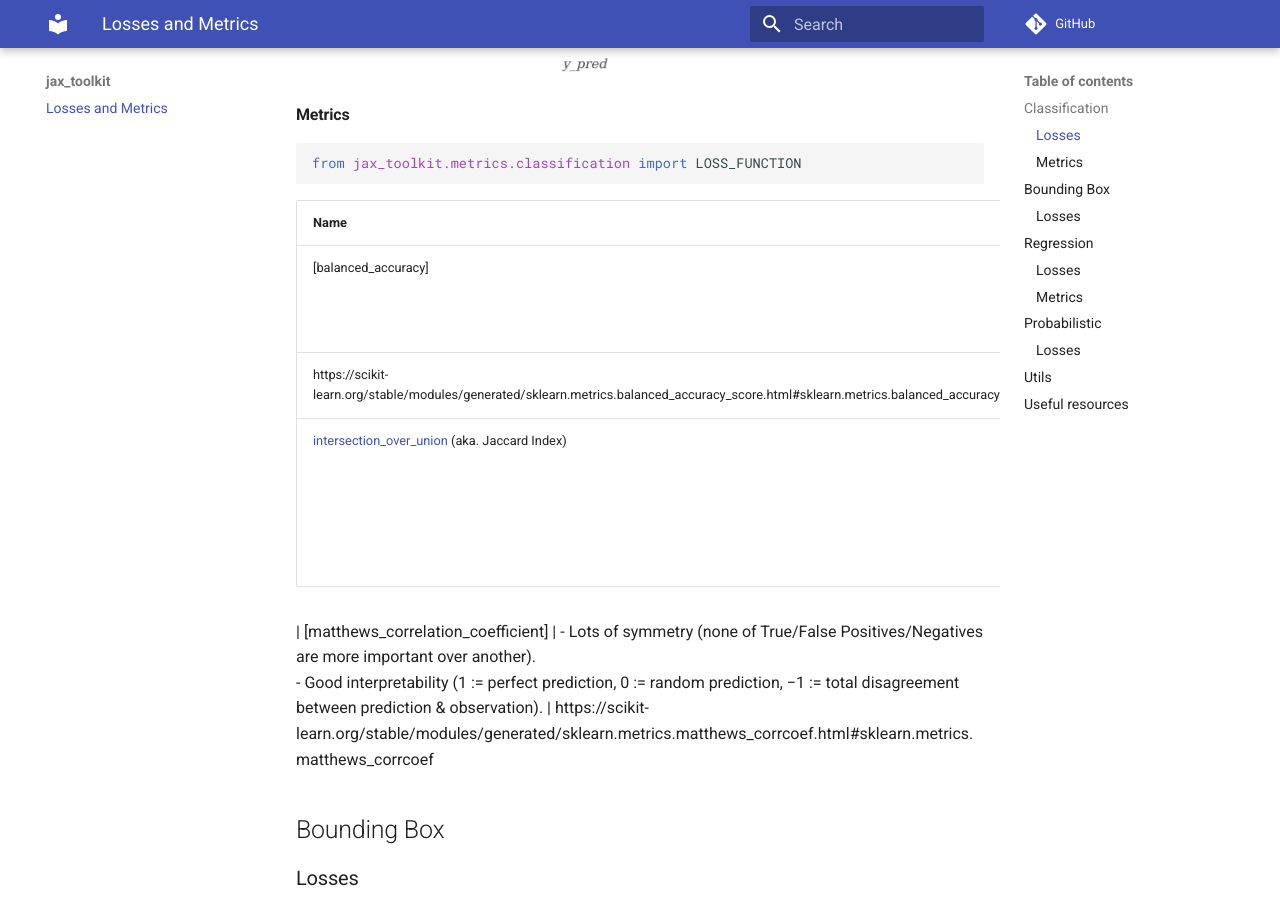
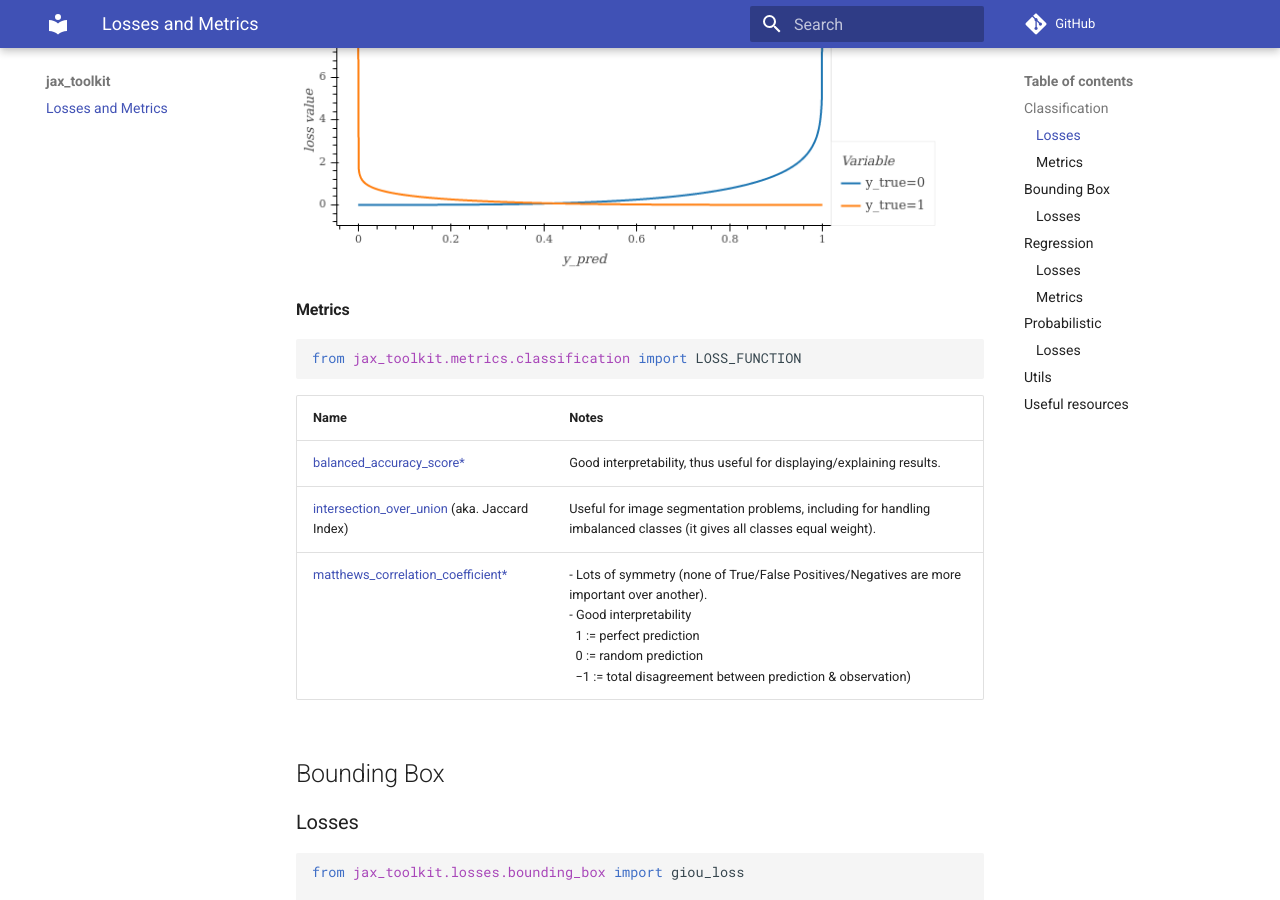
Before and after one commit to asmith26/jax_toolkit, an MkDocs documentation site: the page built from docs/losses_and_metrics.md, in a window 1280 px wide and 900 px high, scrolled down 2399 px. Built offline with MkDocs 1.6.1 and Material for MkDocs 9.7.7, drawn with Linux system fonts in a browser that asks for light colours; comment, search, counter and statistics services are not loaded; some of the changed lines change nothing that is shown; some of the changed text lies outside the part shown.

Commit message:
Add implementation/design choices information. (#68)

````diff
--- a/docs/losses_and_metrics.md
+++ b/docs/losses_and_metrics.md
@@ -1,4 +1,6 @@
 # Losses and Metrics
+
+The `lossses` and `metrics` modules contain some commonly used such functions implemented with jax to benefit from [jax primitives](https://jax.readthedocs.io/en/latest/notebooks/How_JAX_primitives_work.html) like `grad` and `jit`. The documentation below also lists some commonly used such metrics that we have not implemented in jax, and we instead point readers to well-used implementations (often scikit-learn, marked with an asterisk *). Such functions have not been implemented because we believe they will not be required to work with the [jax primitives](https://jax.readthedocs.io/en/latest/notebooks/How_JAX_primitives_work.html) (e.g. metrics do not often need to be differentiated) - of course if you feel this library would benefit from such implementations, contributions are very welcome.
 
 Loss functions are normally minimised (e.g. for learning/optimising a model), and metrics are normally maximised (e.g for further evaluating the performance of a model). Most loss and metric functions have been designed to work in a similar way to [scikit-learn metrics](https://scikit-learn.org/stable/modules/classes.html#module-sklearn.metrics) if available, otherwise [tensorflow](https://www.tensorflow.org/api_docs/python/tf)/[tensorflow addons](https://www.tensorflow.org/addons/api_docs/python/tfa/) (e.g. same names, similar implementations), and have the form:
 
@@ -18,7 +20,6 @@
 | [squared_hinge]() | This has been shown to converge faster, provide better performance and be more robust to noise (see [this paper](https://arxiv.org/abs/1702.05659)). Expects `y_true` to be binary or multiclass classifications in the set {-1, +1}. |
 | [sigmoid_focal_crossentropy]() | Shown to be useful for classification when you have highly imbalanced classes (e.g. for ["object detection where the imbalance between the background class and other classes is extremely high"](https://www.tensorflow.org/addons/api_docs/python/tfa/losses/SigmoidFocalCrossEntropy)). |
 
-
 https://towardsdatascience.com/handling-class-imbalanced-data-using-a-loss-specifically-made-for-it-6e58fd65ffab
 
 ![comparing_loss_functions_when_y_true=0 plot](img/comparing_loss_functions_when_y_true=0.png)
@@ -28,8 +29,6 @@
 ![squared_hinge plot](img/squared_hinge.png)
 ![sigmoid_foca lcrossentropy plt](img/sigmoid_focal_crossentropy.png)
 
-
-
 #### Metrics
 ```python
 from jax_toolkit.metrics.classification import LOSS_FUNCTION
@@ -37,13 +36,9 @@
 
 | Name | Notes |
 |---|---|
-| [balanced_accuracy] | Good interpretability, thus useful for displaying/explaining results.  |
-https://scikit-learn.org/stable/modules/generated/sklearn.metrics.balanced_accuracy_score.html#sklearn.metrics.balanced_accuracy_score
+| [balanced_accuracy_score*](https://scikit-learn.org/stable/modules/generated/sklearn.metrics.balanced_accuracy_score.html#sklearn-metrics-balanced-accuracy-score) | Good interpretability, thus useful for displaying/explaining results. |
 | [intersection_over_union]() (aka. Jaccard Index) | Useful for image segmentation problems, including for handling imbalanced classes (it gives all classes equal weight). |
-
-| [matthews_correlation_coefficient] | - Lots of symmetry (none of True/False Positives/Negatives are more important over another).<br/>- Good interpretability (1 := perfect prediction, 0 := random prediction, −1 := total disagreement between prediction & observation). |
-https://scikit-learn.org/stable/modules/generated/sklearn.metrics.matthews_corrcoef.html#sklearn.metrics.matthews_corrcoef
-
+| [matthews_correlation_coefficient*](https://scikit-learn.org/stable/modules/generated/sklearn.metrics.matthews_corrcoef.html#sklearn-metrics-matthews-corrcoef) | - Lots of symmetry (none of True/False Positives/Negatives are more important over another).<br/>- Good interpretability<br/>&nbsp;&nbsp;1 := perfect prediction<br/>&nbsp;&nbsp;0 := random prediction<br/>&nbsp;&nbsp;−1 := total disagreement between prediction & observation) |
 
 ## Bounding Box
 ### Losses
````
